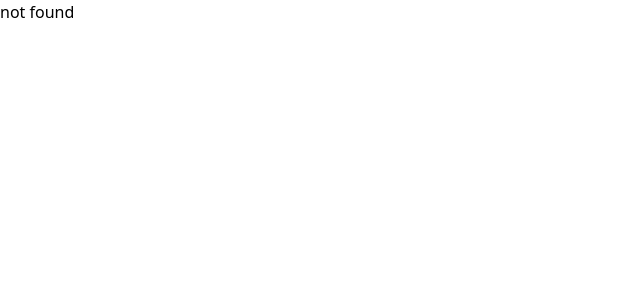
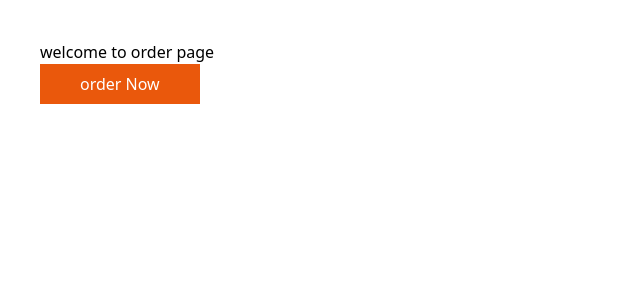
Before and after one commit to Ashukr321/complete-Next_js-Basic-to-Advanced, a Next.js app in the folder myapp1/: page /order in a window 1280 px wide. Before the commit this address had no page. Shown: the top 300 px of the page, without its empty margins (0-640 px from the left). Built offline with nearby package versions, Linux system fonts and the light colour scheme.

Commit message:
programmatically navigate

```diff
--- a/myapp1/src/app/layout.tsx
+++ b/myapp1/src/app/layout.tsx
@@ -1,6 +1,7 @@
 import type { Metadata } from "next";
 import localFont from "next/font/local";
 import "./globals.css";
+import Link from "next/link";
 
 const geistSans = localFont({
   src: "./fonts/GeistVF.woff",
@@ -32,6 +33,7 @@ export default function RootLayout({
       <body
         className={`${geistSans.variable} ${geistMono.variable} antialiased`}
       >
+
         {children}
       </body>
     </html>
--- /dev/null
+++ b/myapp1/src/app/order/page.tsx
@@ -0,0 +1,18 @@
+"use client"
+import React from 'react'
+import { useRouter } from 'next/navigation'
+const Page = () => {
+  const router = useRouter();
+  const orderNow= ()=>
+  {
+    router.push('/');
+  }
+  return (
+    <div className='p-10'>
+      <h1>welcome to order page </h1>
+      <button  onClick={orderNow} className='px-10 py-2 bg-orange-600 text-white'>order Now </button>
+    </div>
+  )
+}
+
+export default Page
--- a/myapp1/src/app/page.tsx
+++ b/myapp1/src/app/page.tsx
@@ -1,9 +1,10 @@
-
+import Link from "next/link";
 
 export default function Home() {
   return (
   <>
     <h1>welcome home</h1>
+    <Link href={'/about'}>about</Link>
   </>
   );
 }
```
Also changed, not shown: 1 other file (tests, documents, lock files or other folders).
